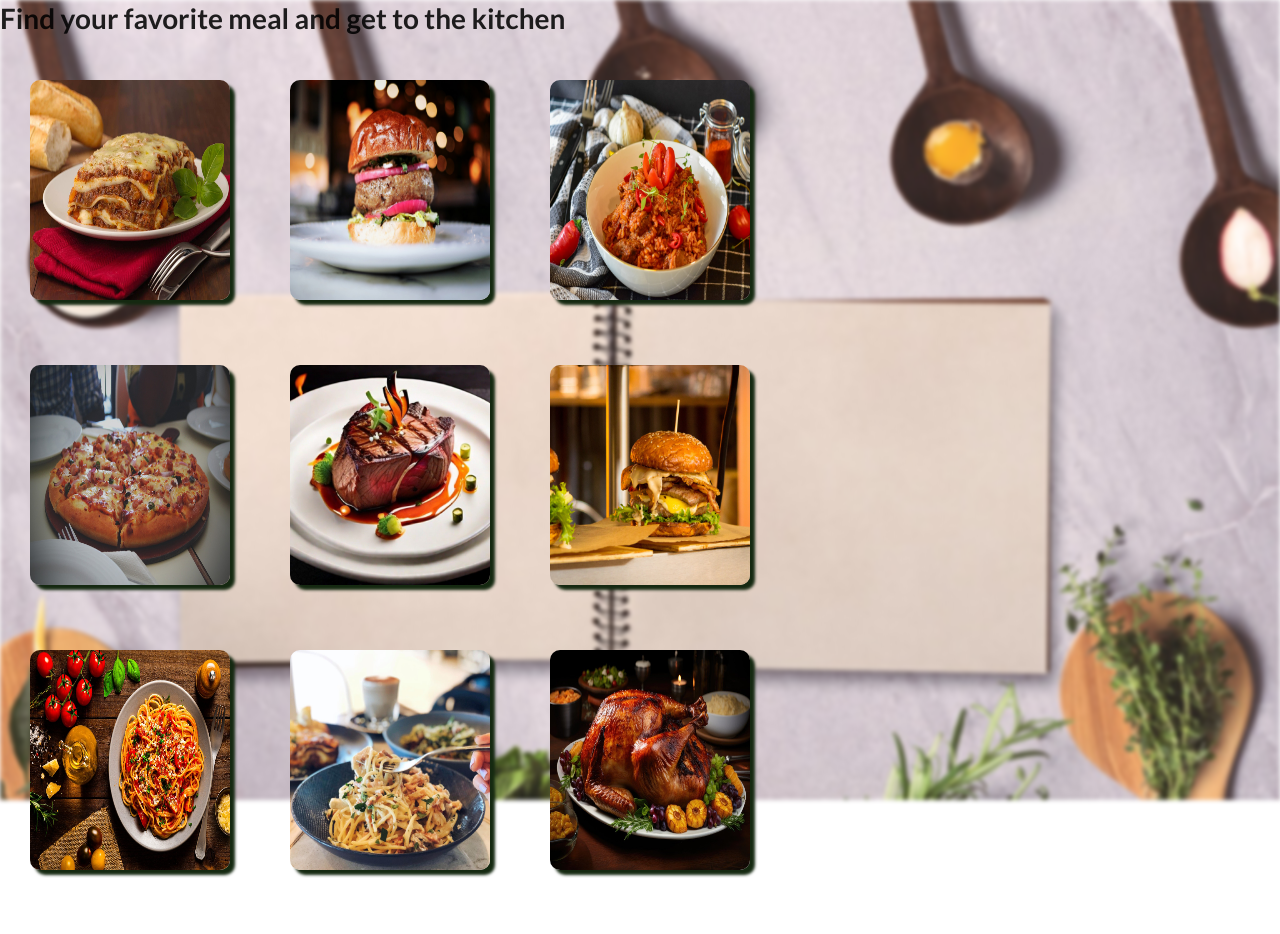
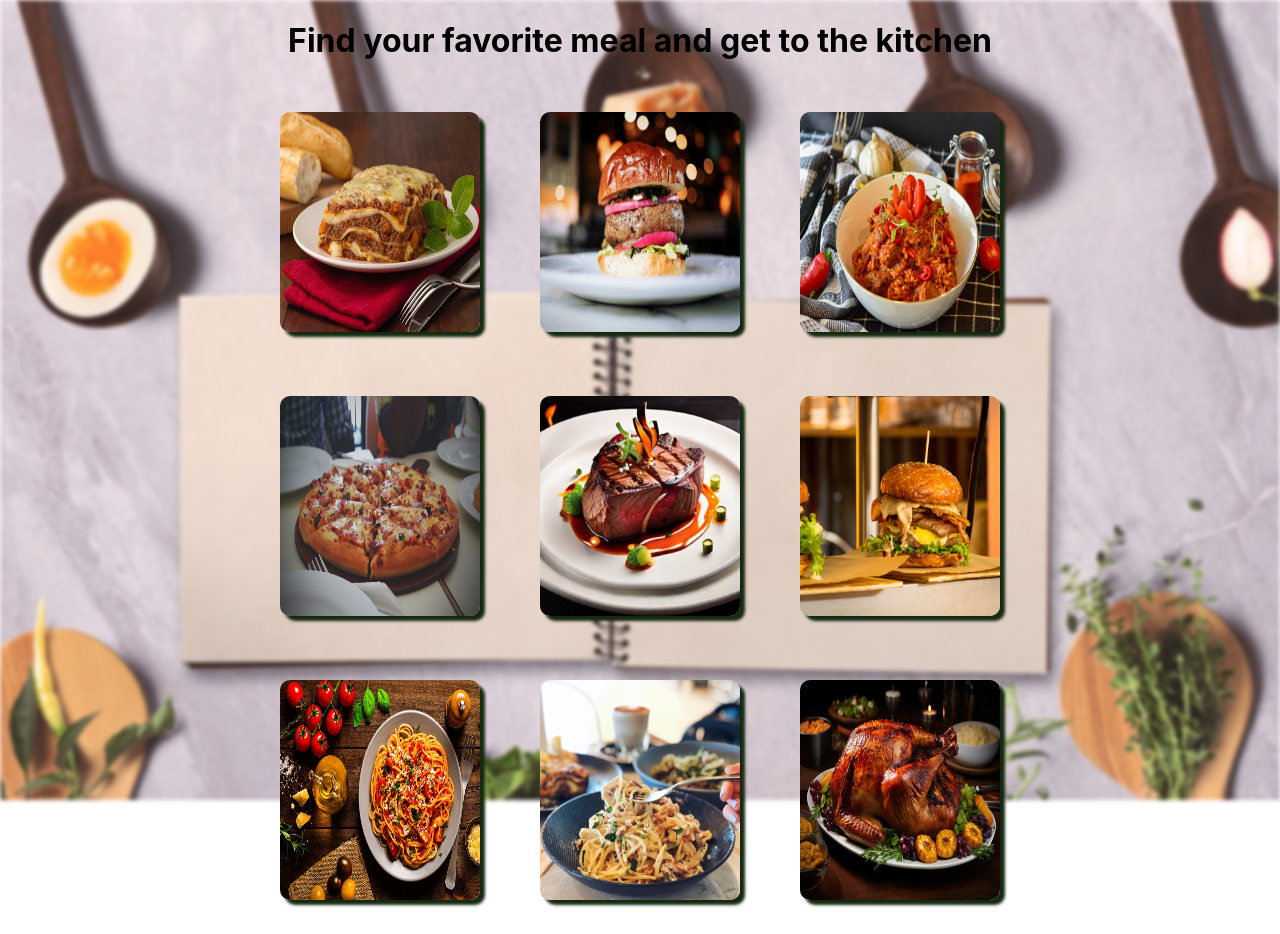
Before and after one commit to MellowMokoen/recipe-book, a React (Create React App) app: page / in a window 1280 px wide. Before the commit the page ends 905 px from the top, so only its background shows below. Built offline with nearby package versions, Linux system fonts and the light colour scheme.

Commit message:
Centered the page content

```diff
--- a/src/App.css
+++ b/src/App.css
@@ -0,0 +1,3 @@
+.App {
+  text-align: center;
+}
--- a/src/App.js
+++ b/src/App.js
@@ -4,7 +4,7 @@ import RecipeListPage from './RecipeListPage';
 
 function App() {
   return (
-    <div className='App'>
+    <div className="App">
       <RecipeListPage />
 
     </div>
--- a/src/RecipeListPage.css
+++ b/src/RecipeListPage.css
@@ -19,6 +19,9 @@ body::before {
 
 }
 
+h1 {
+    text-align: center;
+}
 
 img {
     width: 200px;
--- a/src/index.js
+++ b/src/index.js
@@ -3,7 +3,7 @@ import ReactDOM from 'react-dom/client';
 import './index.css';
 import App from './App';
 import reportWebVitals from './reportWebVitals';
-import 'semantic-ui-css/semantic.min.css'
+
 
 const root = ReactDOM.createRoot(document.getElementById('root'));
 root.render(
```
Also changed, not shown: src/index.css (line endings or trailing spaces).
